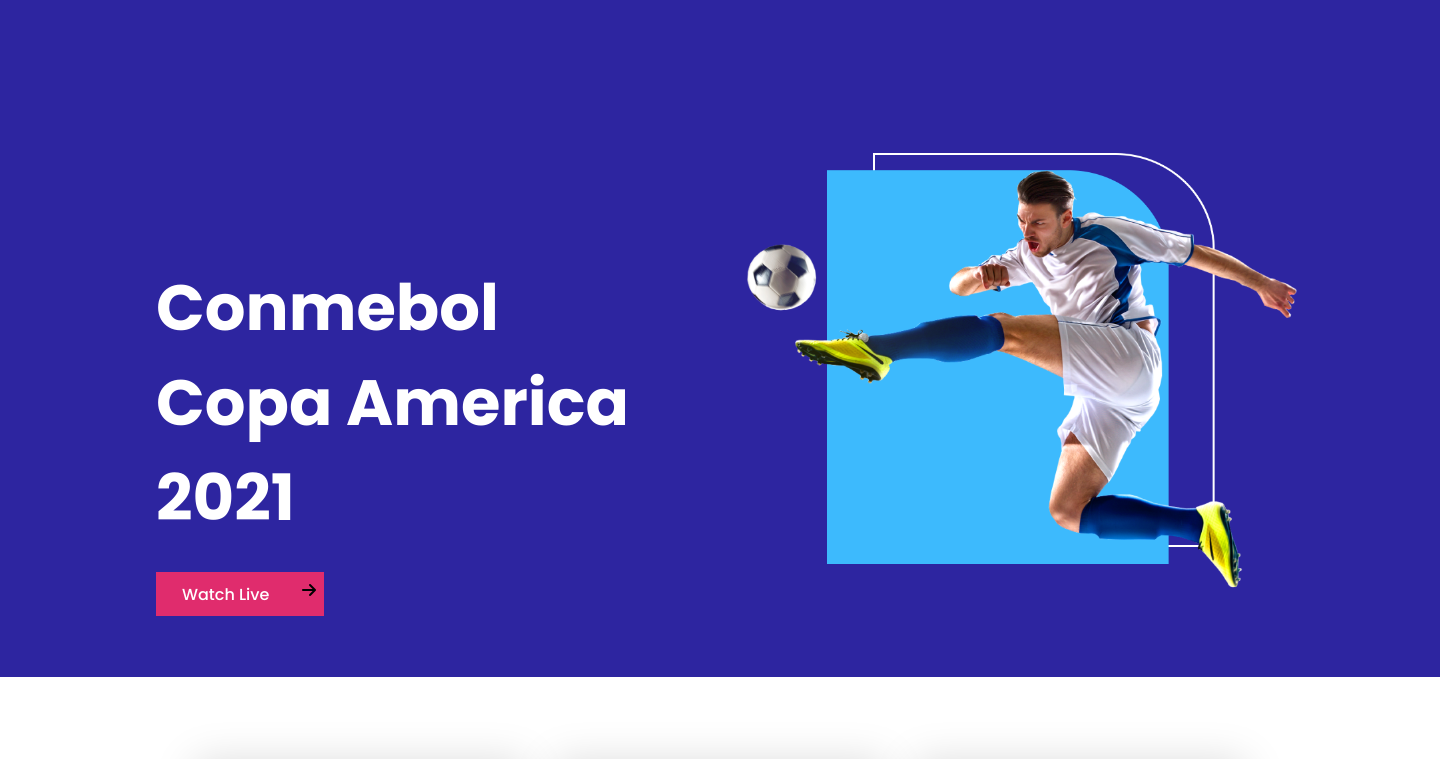
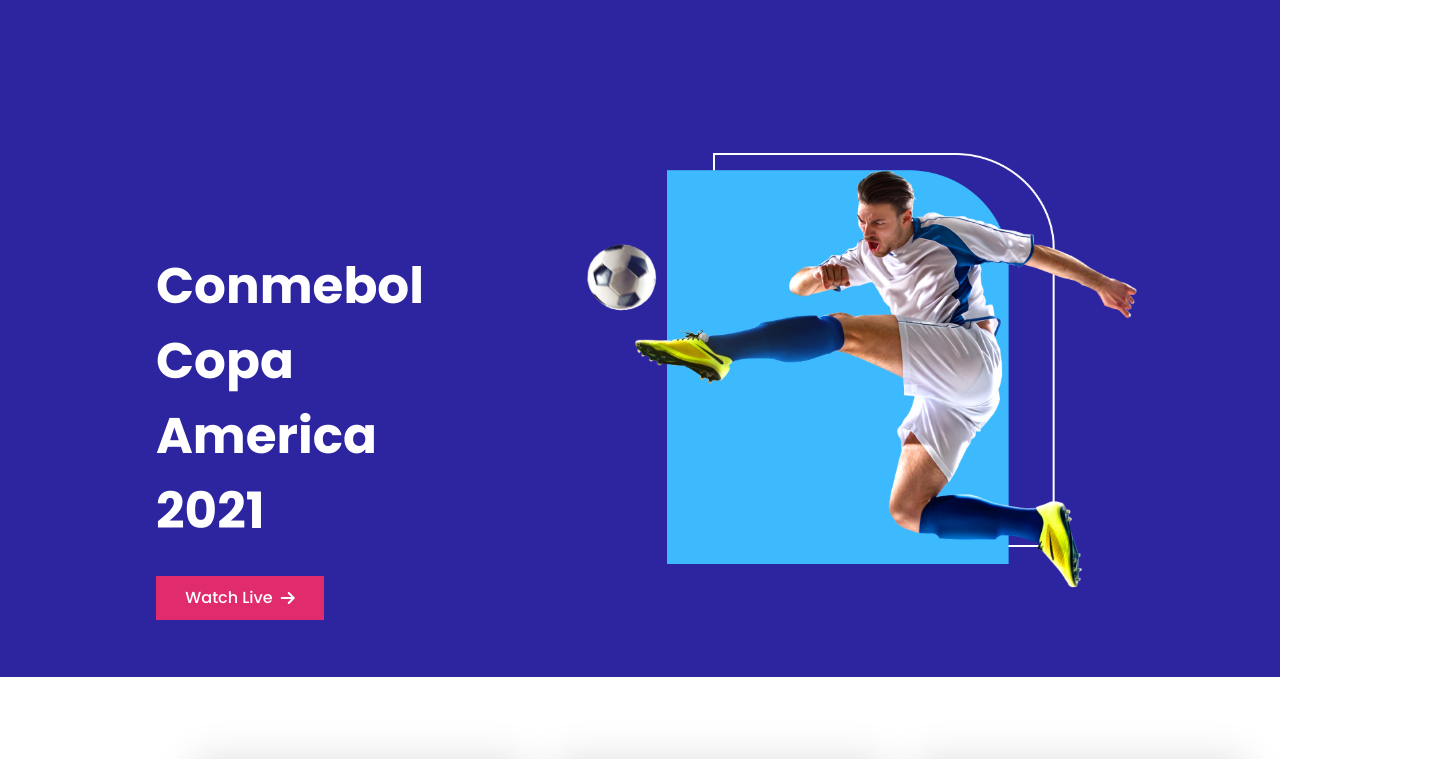
Before and after one commit to sabbirqazi/uefa-euro-2020, a plain HTML site: page index.html in a window 1280 px wide. Shown: the top 759 px of the page, 1440 px wide, since content can reach past the window. Drawn offline with Linux system fonts and the light colour scheme.

Commit message:
changed code

```diff
--- a/index.html
+++ b/index.html
@@ -22,12 +22,13 @@
                     <h1 class="homepage-text">
                         Conmebol <br> Copa America 2021
                     </h1>
-                    <div class="button">
-                        <a href="#" id="button-id">Watch Live</a>
+
+                        <a href="#" class="button" id="button-id">
+                            Watch Live
                         <i class="fas fa-arrow-right"></i>
+                        </a>
 
 
-                    </div>
                 </div>
                 <div class="homepage-banner">
                     <img class="banner-image" src="images/banner.png" alt="">
--- a/styles.css
+++ b/styles.css
@@ -14,26 +14,57 @@ body{
 
 /*------------ container + banner section--------- */
 
+
 .homepage{
     display: flex;
     background-color: #2D25A0;
-    width: 1440px;
-    height: 677px;
+    max-width: 1440px;
+    max-height: 677px;
 }
 .homepage-title{
-
     width: 485px;
     height: 230px;
     margin-left: 156px;
     margin-top: 207px;
-    margin-bottom: 169px;
+    margin-bottom: 240px;
 
 }
 .homepage-text{
+    font-style: normal;
     font-weight: bold;
-    font-size: 64px;
+    font-size: 50px;
     color: #FFFFFF;
     margin-bottom: 27px;
+
+
+}
+
+
+.button{
+    display: flex;
+    background: #E02C6D;
+    width: 168px;
+    height: 44px;
+    gap: 8px;
+    justify-content: center;
+    align-items: center;
+    /* margin-top: 27px; */
+    margin-bottom: 169px;
+}
+#button-id{
+
+    font-weight: 500;
+    font-size: 16px;
+    text-decoration: none;
+    color: #FFFFFF;
+
+
+}
+.fa-arrow-right{
+    position: relative;
+    justify-content: center;
+    align-items: center;
+
 
 }
 .banner-image{
@@ -44,36 +75,6 @@ body{
     margin-top: 153px;
     margin-bottom: 86px;
 }
-.button{
-    display: flex;
-    background: #E02C6D;
-    width: 168px;
-    height: 44px;
-    gap: 8px;
-    justify-content: center;
-    align-items: center;
-
-}
-#button-id{
-    padding: 10px 24px;
-    font-weight: 500;
-    font-size: 16px;
-    width: 88px;
-    height: 24px;
-    text-decoration: none;
-    color: #FFFFFF;
-
-
-}
-.fa-arrow-right{
-    position: relative;
-    width: 20px;
-    height: 24px;
-    justify-content: center;
-    align-items: center;
-
-}
-
 /* player section */
 .player{
     display: grid;
```
